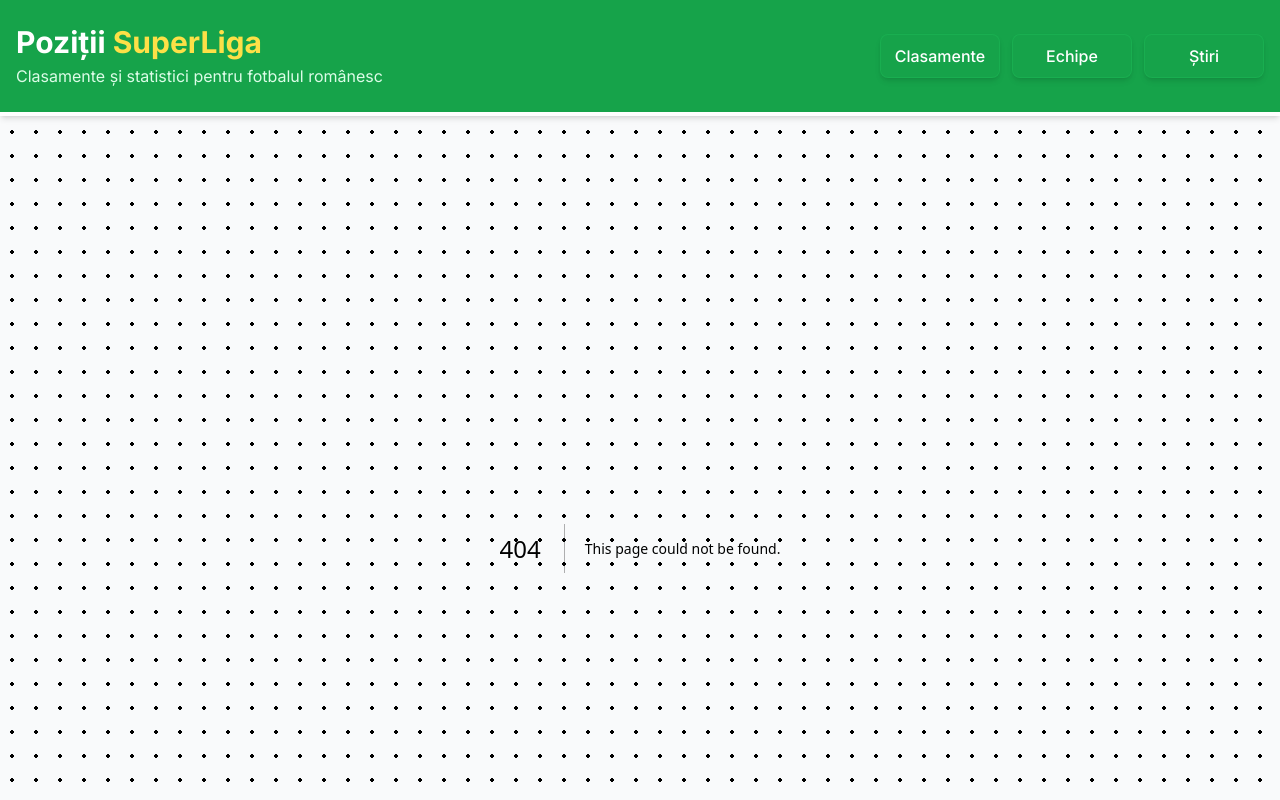
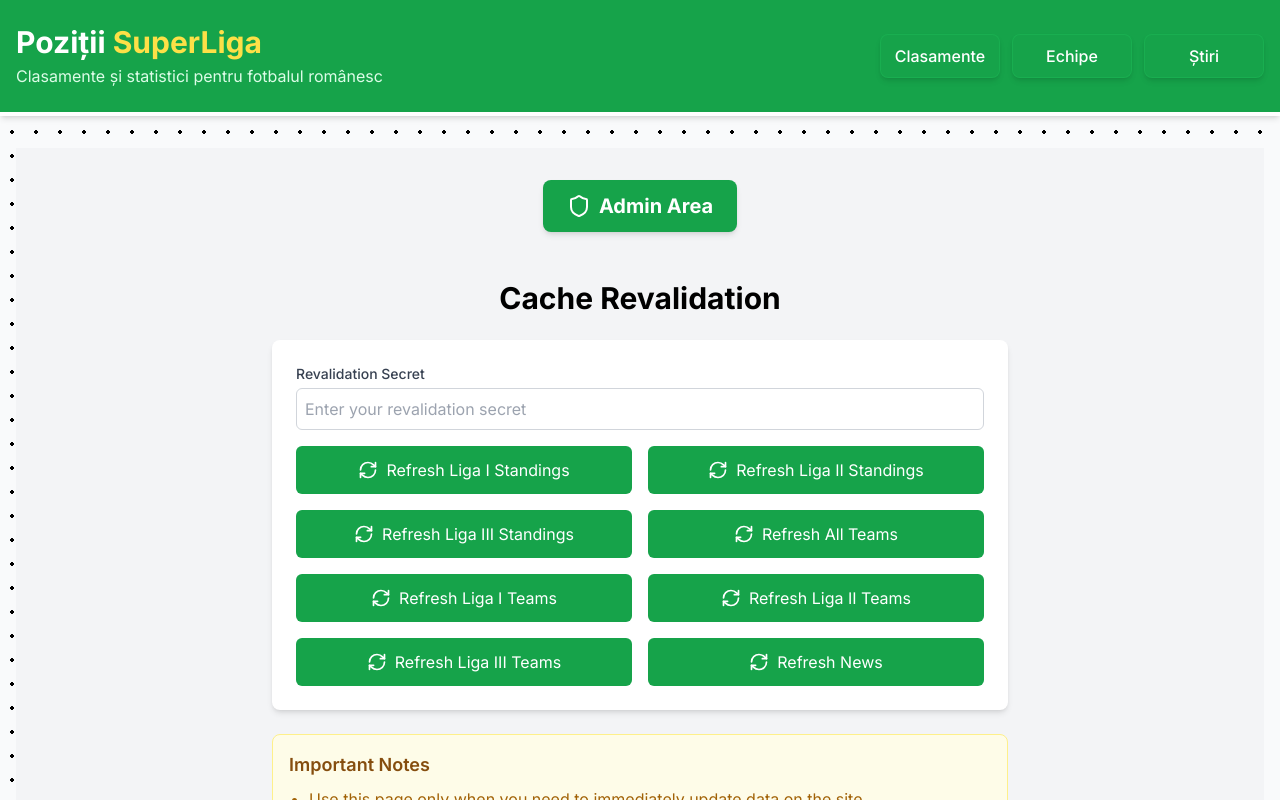
Before and after one commit to Cruceru22/pozitiisuperliga, a Next.js app: page /admin/revalidate in a window 1280 px wide. Before the commit this address had no page. Shown: the top 800 px of the page. Built offline with nearby package versions, Linux system fonts and the light colour scheme.

Commit message:
admin page

```diff
--- /dev/null
+++ b/src/app/admin/layout.tsx
@@ -0,0 +1,32 @@
+import type { Metadata } from 'next';
+import { Shield } from 'lucide-react';
+
+export const metadata: Metadata = {
+  title: 'Admin | Poziții SuperLiga',
+  description: 'Admin area for Poziții SuperLiga',
+  robots: {
+    index: false,
+    follow: false,
+  },
+};
+
+export default function AdminLayout({
+  children,
+}: {
+  children: React.ReactNode;
+}) {
+  return (
+    <div className="min-h-screen bg-gray-100 py-8">
+      <div className="container mx-auto px-4">
+        <div className="flex justify-center mb-8">
+          <div className="bg-green-600 text-white px-6 py-3 rounded-lg shadow-md inline-flex items-center">
+            <Shield className="h-6 w-6 mr-2" />
+            <h1 className="text-xl font-bold">Admin Area</h1>
+          </div>
+        </div>
+
+        {children}
+      </div>
+    </div>
+  );
+}
--- /dev/null
+++ b/src/app/admin/page.tsx
@@ -0,0 +1,39 @@
+import Link from 'next/link';
+import { RefreshCw, Settings } from 'lucide-react';
+
+export default function AdminPage() {
+  return (
+    <div className="max-w-2xl mx-auto">
+      <div className="bg-white rounded-lg shadow-md p-6">
+        <h1 className="text-2xl font-bold mb-6 text-center">Admin Dashboard</h1>
+
+        <div className="grid grid-cols-1 sm:grid-cols-2 gap-4">
+          <Link
+            href="/admin/revalidate"
+            className="flex flex-col items-center p-6 bg-green-50 border border-green-200 rounded-lg hover:bg-green-100 transition-colors"
+          >
+            <RefreshCw className="h-12 w-12 text-green-600 mb-4" />
+            <h2 className="text-lg font-semibold text-green-800">Cache Revalidation</h2>
+            <p className="text-sm text-green-700 text-center mt-2">
+              Refresh data from external APIs
+            </p>
+          </Link>
+
+          <div className="flex flex-col items-center p-6 bg-gray-50 border border-gray-200 rounded-lg opacity-50 cursor-not-allowed">
+            <Settings className="h-12 w-12 text-gray-400 mb-4" />
+            <h2 className="text-lg font-semibold text-gray-500">Settings</h2>
+            <p className="text-sm text-gray-500 text-center mt-2">
+              Coming soon
+            </p>
+          </div>
+        </div>
+      </div>
+
+      <div className="mt-6 text-center">
+        <Link href="/" className="text-green-600 hover:text-green-800 transition-colors">
+          Return to Homepage
+        </Link>
+      </div>
+    </div>
+  );
+}
--- /dev/null
+++ b/src/app/admin/revalidate/page.tsx
@@ -0,0 +1,123 @@
+'use client';
+
+import { useState } from 'react';
+import { RefreshCw, CheckCircle, AlertCircle } from 'lucide-react';
+
+export default function RevalidatePage() {
+  const [isLoading, setIsLoading] = useState(false);
+  const [result, setResult] = useState<{
+    success: boolean;
+    message: string;
+  } | null>(null);
+  const [secret, setSecret] = useState('');
+
+  const revalidateOptions = [
+    { name: 'Liga I Standings', tag: 'standings-272' },
+    { name: 'Liga II Standings', tag: 'standings-271' },
+    { name: 'Liga III Standings', tag: 'standings-270' },
+    { name: 'All Teams', tag: 'teams-all' },
+    { name: 'Liga I Teams', tag: 'teams-272' },
+    { name: 'Liga II Teams', tag: 'teams-271' },
+    { name: 'Liga III Teams', tag: 'teams-270' },
+    { name: 'News', tag: 'news' },
+  ];
+
+  const handleRevalidate = async (tag: string) => {
+    if (!secret) {
+      setResult({
+        success: false,
+        message: 'Please enter the revalidation secret key',
+      });
+      return;
+    }
+
+    setIsLoading(true);
+    setResult(null);
+
+    try {
+      const response = await fetch(`/api/revalidate?tag=${tag}&secret=${encodeURIComponent(secret)}`);
+      const data = await response.json();
+
+      if (response.ok) {
+        setResult({
+          success: true,
+          message: data.message || `Successfully revalidated ${tag}`,
+        });
+      } else {
+        setResult({
+          success: false,
+          message: data.message || data.error || 'Failed to revalidate',
+        });
+      }
+    } catch (error) {
+      setResult({
+        success: false,
+        message: error instanceof Error ? error.message : 'An unknown error occurred',
+      });
+    } finally {
+      setIsLoading(false);
+    }
+  };
+
+  return (
+    <div className="container mx-auto p-4 max-w-3xl">
+      <h1 className="text-3xl font-bold mb-6 text-center">Cache Revalidation</h1>
+
+      <div className="bg-white rounded-lg shadow-md p-6 mb-6">
+        <div className="mb-4">
+          <label htmlFor="secret" className="block text-sm font-medium text-gray-700 mb-1">
+            Revalidation Secret
+          </label>
+          <input
+            type="password"
+            id="secret"
+            value={secret}
+            onChange={(e) => setSecret(e.target.value)}
+            className="w-full p-2 border border-gray-300 rounded-md"
+            placeholder="Enter your revalidation secret"
+          />
+        </div>
+
+        {result && (
+          <div className={`p-4 mb-4 rounded-md ${result.success ? 'bg-green-50 text-green-700' : 'bg-red-50 text-red-700'}`}>
+            <div className="flex items-start">
+              {result.success ? (
+                <CheckCircle className="h-5 w-5 mr-2 flex-shrink-0 mt-0.5" />
+              ) : (
+                <AlertCircle className="h-5 w-5 mr-2 flex-shrink-0 mt-0.5" />
+              )}
+              <p>{result.message}</p>
+            </div>
+          </div>
+        )}
+
+        <div className="grid grid-cols-1 sm:grid-cols-2 gap-4">
+          {revalidateOptions.map((option) => (
+            <button
+              key={option.tag}
+              onClick={() => handleRevalidate(option.tag)}
+              disabled={isLoading}
+              className="flex items-center justify-center p-3 bg-green-600 text-white rounded-md hover:bg-green-700 transition-colors disabled:opacity-50 disabled:cursor-not-allowed"
+            >
+              {isLoading ? (
+                <RefreshCw className="h-5 w-5 mr-2 animate-spin" />
+              ) : (
+                <RefreshCw className="h-5 w-5 mr-2" />
+              )}
+              Refresh {option.name}
+            </button>
+          ))}
+        </div>
+      </div>
+
+      <div className="bg-yellow-50 border border-yellow-200 rounded-lg p-4">
+        <h2 className="text-lg font-semibold text-yellow-800 mb-2">Important Notes</h2>
+        <ul className="list-disc pl-5 space-y-1 text-yellow-700">
+          <li>Use this page only when you need to immediately update data on the site.</li>
+          <li>Data is automatically refreshed periodically (standings every hour, news every 30 minutes).</li>
+          <li>Excessive revalidation may increase API usage and potentially lead to rate limiting.</li>
+        </ul>
+      </div>
+    </div>
+  );
+}
```
Also changed, not shown: src/app/api/revalidate/route.ts (added, +76 -0 lines), 1 other file (tests, documents, lock files or other folders).
